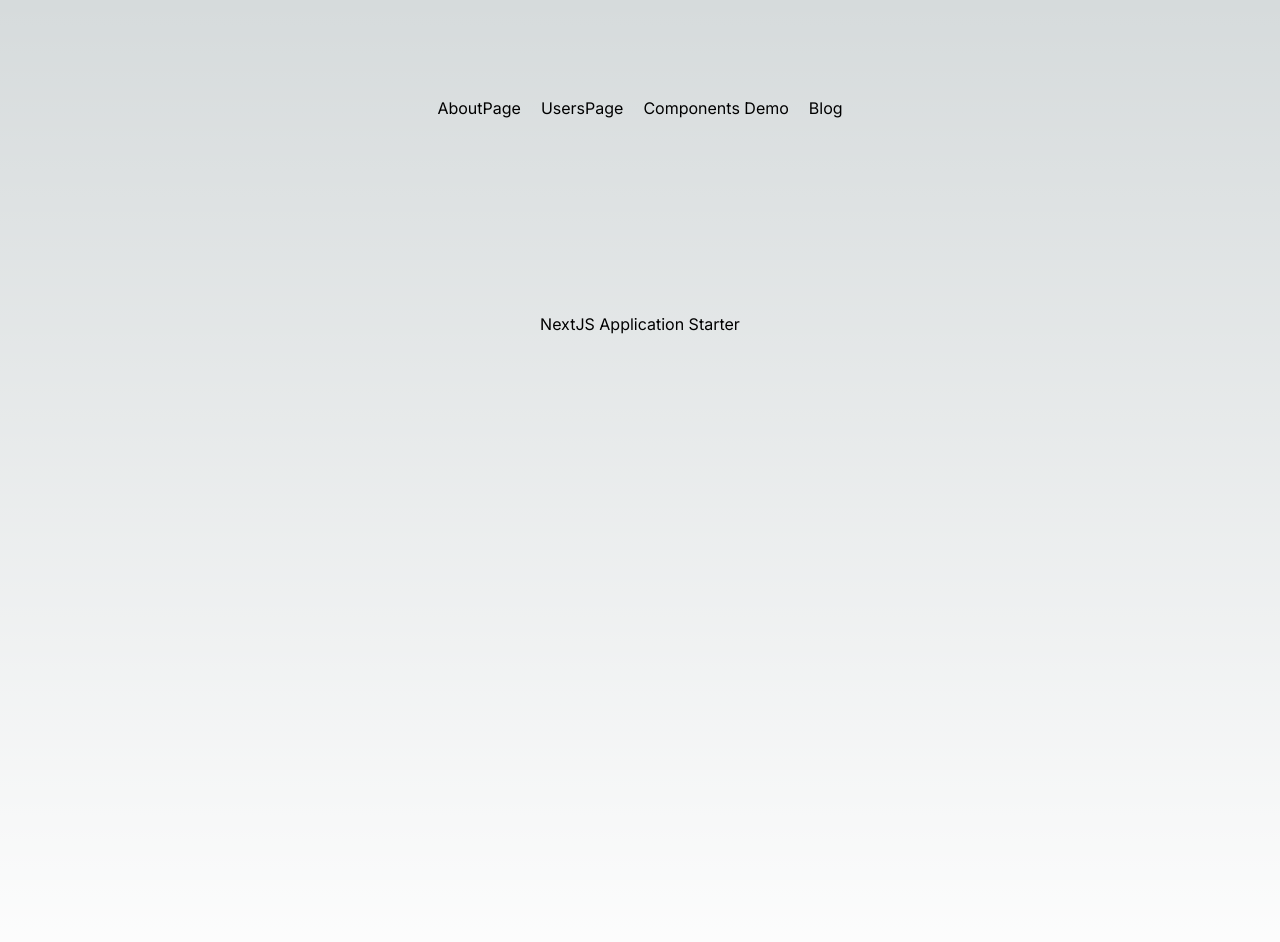
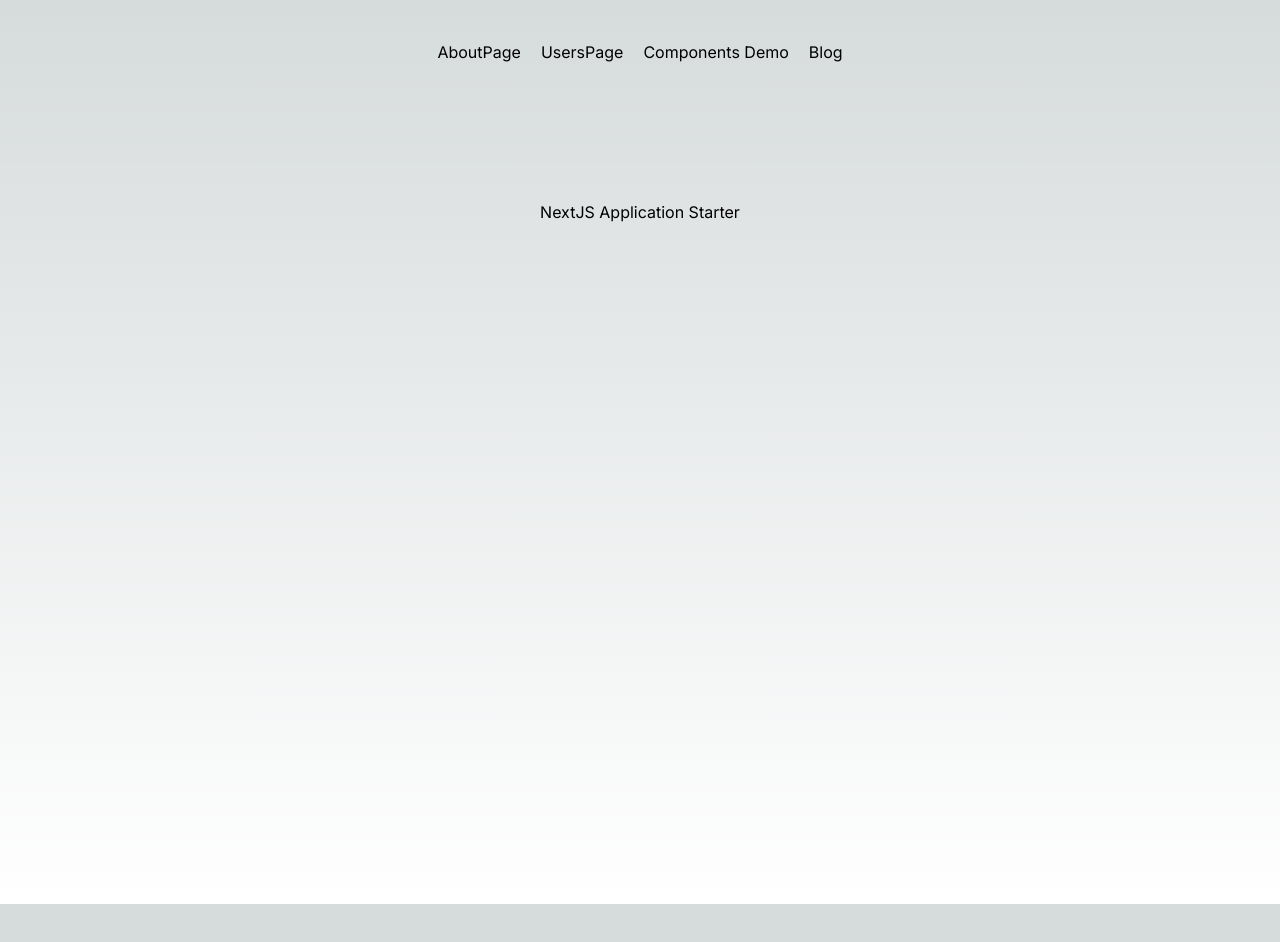
Before and after one commit to ad956/nextjs-starter, a Next.js app: page / in a window 1280 px wide. Shown: the top 942 px of the page. After the commit the page ends 904 px from the top, so only its background shows below. Built offline with nearby package versions, Linux system fonts and the light colour scheme.

Commit message:
padding changed

```diff
--- a/app/layout.tsx
+++ b/app/layout.tsx
@@ -20,7 +20,7 @@ export default function RootLayout({
   return (
     <html lang="en">
       <body className={inter.className}>
-        <nav className="flex flex-col items-center justify-between p-24">
+        <nav className="flex flex-col items-center justify-between p-10">
           <ul className="flex  gap-5">
             <Link href="/about">AboutPage</Link>
             <Link href="/users">UsersPage</Link>
```
